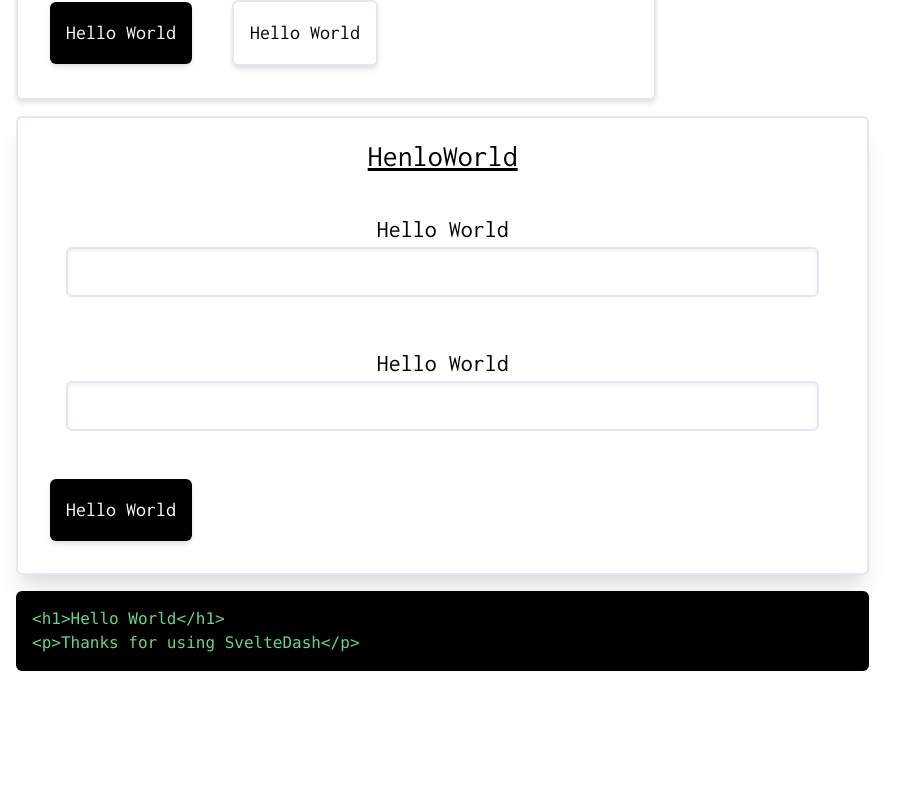
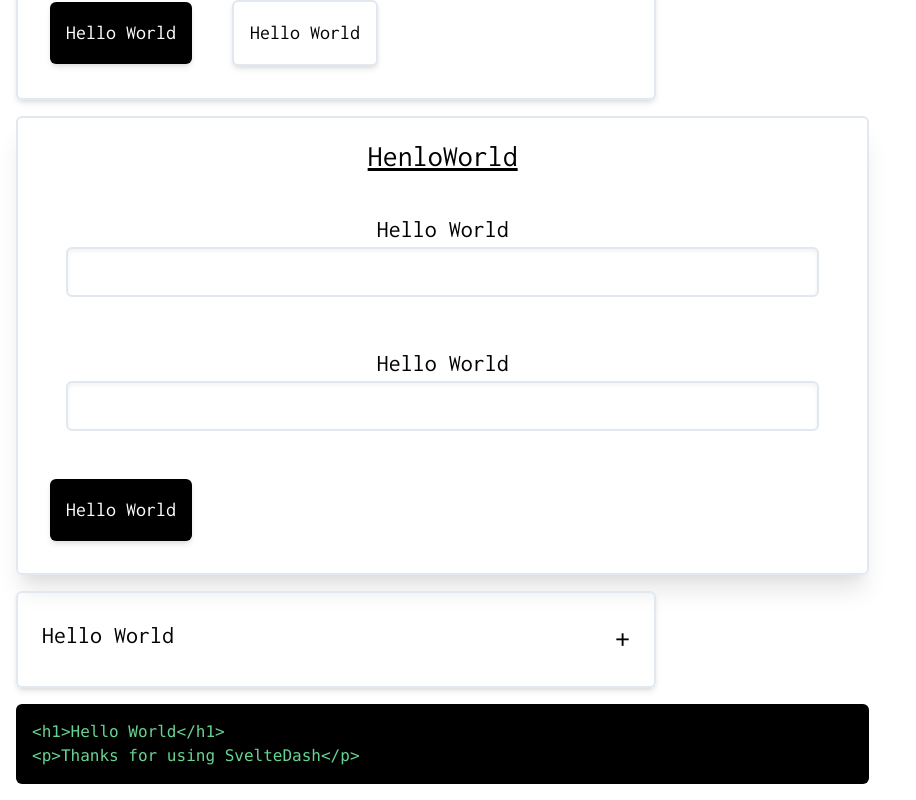
Before and after one commit to ExpressGradient/SvelteDash_Blite, a Svelte app: page / in a window 1280 px wide. Shown: the part 751-1551 px from the top of the page, without its empty margins (0-916 px from the left). Before the commit the page ends 1438 px from the top, so only its background shows below. Built offline with nearby package versions, Linux system fonts and the light colour scheme.

Commit message:
built Accordion

```diff
--- a/src/App.svelte
+++ b/src/App.svelte
@@ -7,6 +7,7 @@
 	import TextField from "./components/TextField.svelte";
 	import Form from "./components/Form.svelte";
 	import Code from "./components/Code.svelte";
+	import Accordion from "./components/Accordion.svelte";
 
 	const codes = [
 		"<h1>Hello World</h1>",
@@ -41,4 +42,6 @@
 	<RaisedButton label={"Hello World"} onClick={() => console.log("Button Clicked")} darkMode={"true"} />
 </Form>
 
+<Accordion duration={500} />
+
 <Code {codes} />
--- a/src/components/Accordion.svelte
+++ b/src/components/Accordion.svelte
@@ -0,0 +1,26 @@
+<script>
+    import { slide } from "svelte/transition";
+    import Card from "./Card.svelte";
+
+    export let duration = 1000;
+
+    let expanded = false;
+    const toggleExpanded = () => expanded = !expanded;
+</script>
+
+
+<Card>
+    <div class="flex flex-row justify-between">
+        <h1 class="flex-auto text-2xl p-2">Hello World</h1>
+        <p class="text-3xl p-2 cursor-pointer" on:click={toggleExpanded}>
+            {#if expanded}
+                x
+            {:else}
+                +
+            {/if}
+        </p>
+    </div>
+    {#if expanded}
+        <p class="text-xl" transition:slide={{ duration: duration }}>Lorem ipsum dolor sit amet, consectetur adipisicing elit. Assumenda commodi corporis eaque enim harum illum ipsa itaque laborum minus nam nobis, nostrum quas quia quisquam recusandae reprehenderit, repudiandae sed sequi veritatis voluptatibus. Adipisci blanditiis fugit illo minima numquam quod temporibus totam. Aliquam dolore doloremque fugiat odit quae repellendus repudiandae similique.</p>
+    {/if}
+</Card>
```
